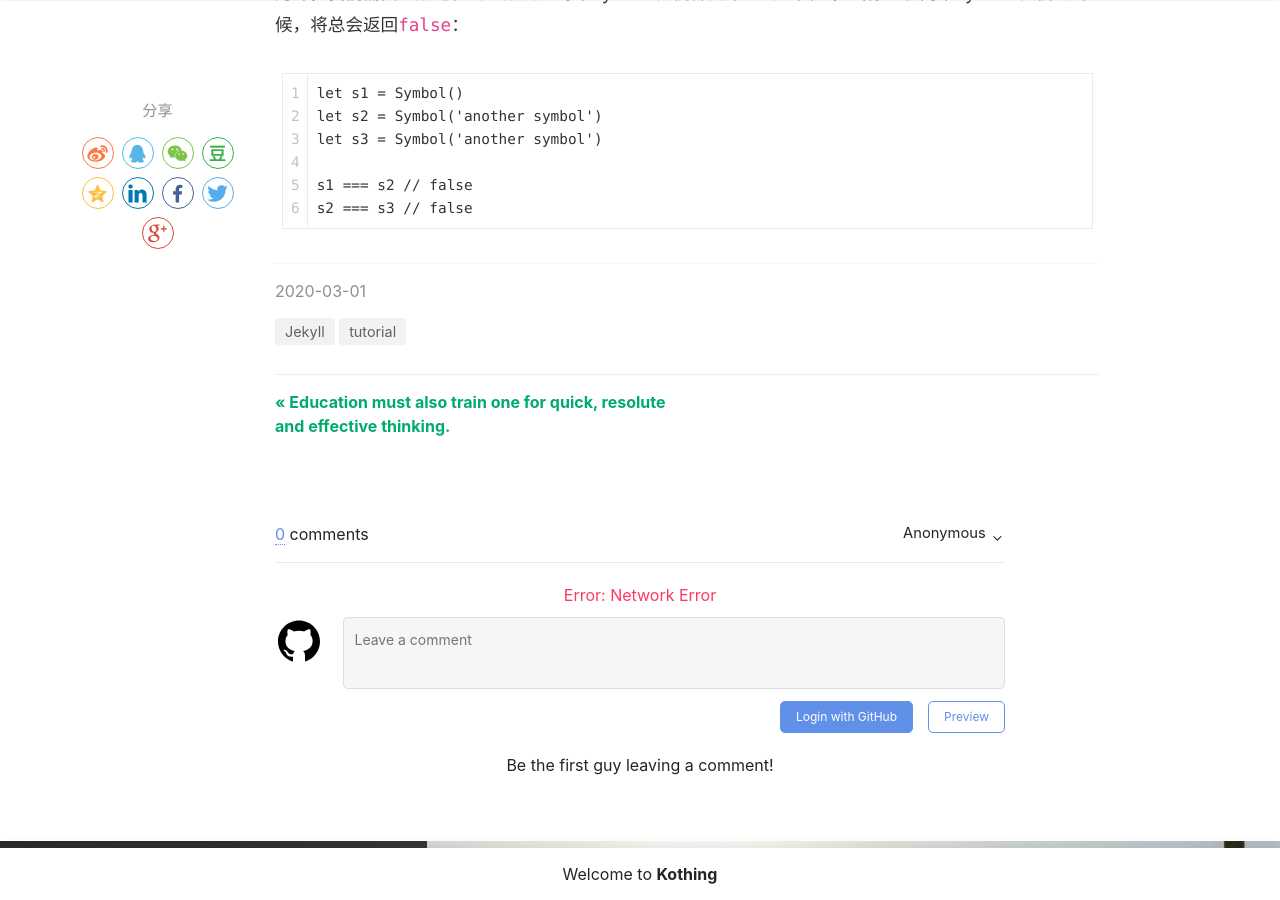
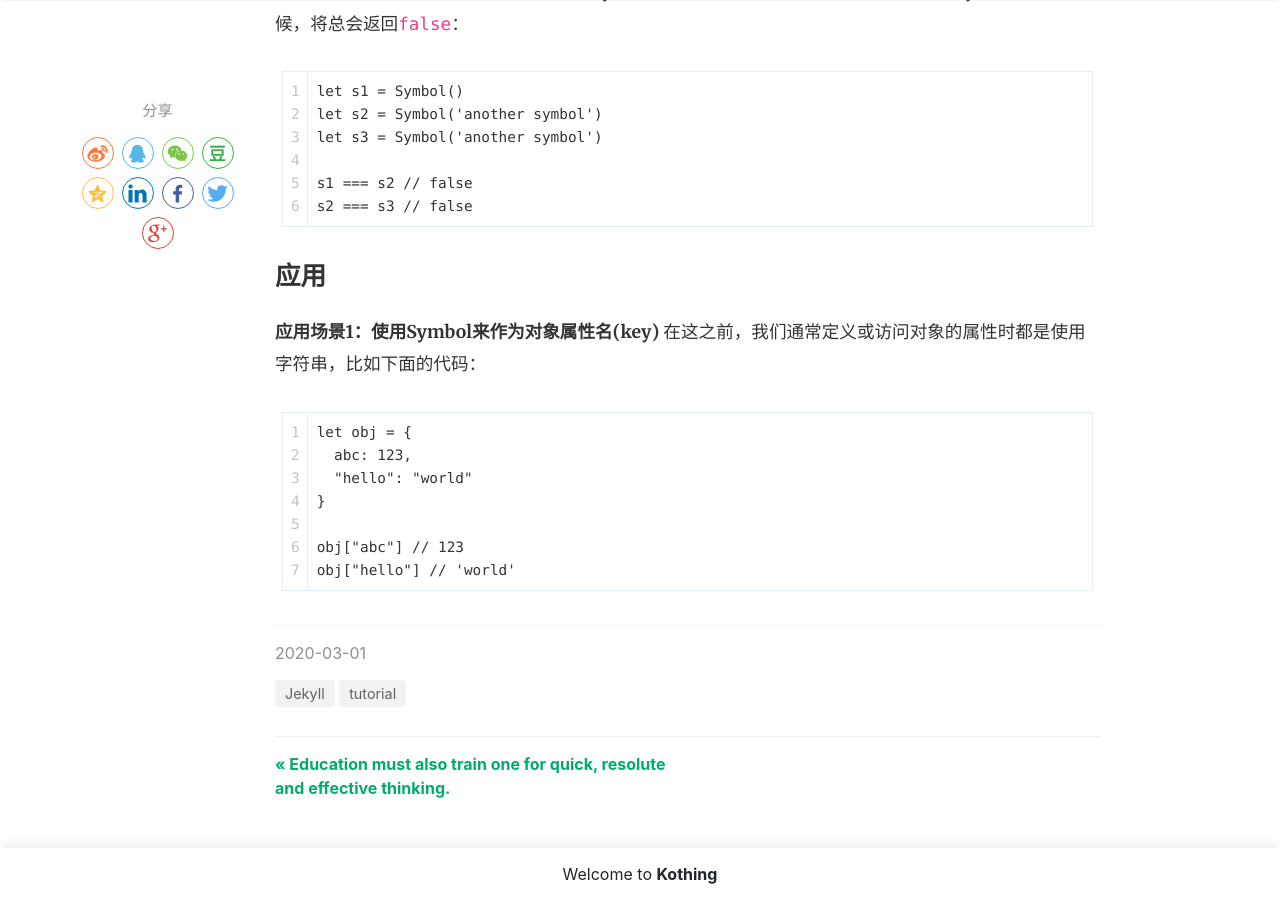
Before and after one commit to kothing/kothing.github.io, a Jekyll site: the page built from _posts/2020-03-01-es6-symbol.md, in a window 1280 px wide and 900 px high, scrolled down 1795 px. Built offline with Jekyll 4.4.1, drawn with Linux system fonts in a browser that asks for light colours; nearby versions of some CDN libraries; comment, search, counter and statistics services are not loaded.

Commit message:
Update 2020-03-01-es6-symbol.md

````diff
--- a/_posts/2020-03-01-es6-symbol.md
+++ b/_posts/2020-03-01-es6-symbol.md
@@ -8,7 +8,7 @@ rating: 4
 ---
 ES6中引入了一种新的基础数据类型：`Symbol`，不过很多开发者可能都不怎么了解它，或者觉得在实际的开发工作中并没有什么场景应用到它，那么今天我们来讲讲这个数据类型，并看看我们怎么来利用它来改进一下我们的代码。
 
-**新的基础数据类型（primitive type）**
+## 新的基础数据类型（primitive type）
 
 `Symbol`是由ES6规范引入的一项新特性，它的功能类似于一种标识唯一性的ID。通常情况下，我们可以通过调用`Symbol()`函数来创建一个Symbol实例：
 ```
@@ -42,3 +42,17 @@ let s3 = Symbol('another symbol')
 s1 === s2 // false
 s2 === s3 // false
 ```
+
+## 应用
+
+**应用场景1：使用Symbol来作为对象属性名(key)**
+在这之前，我们通常定义或访问对象的属性时都是使用字符串，比如下面的代码：
+```
+let obj = {
+  abc: 123,
+  "hello": "world"
+}
+
+obj["abc"] // 123
+obj["hello"] // 'world'
+```
````
